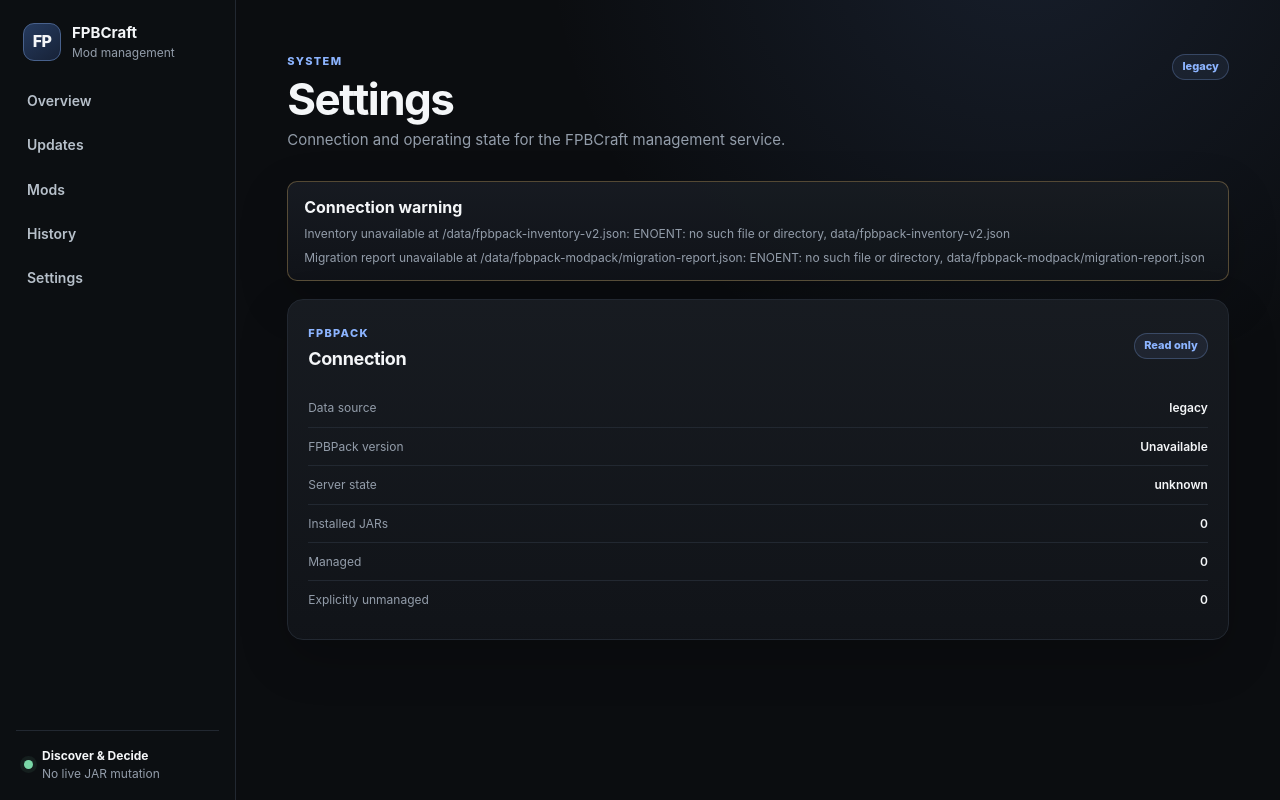
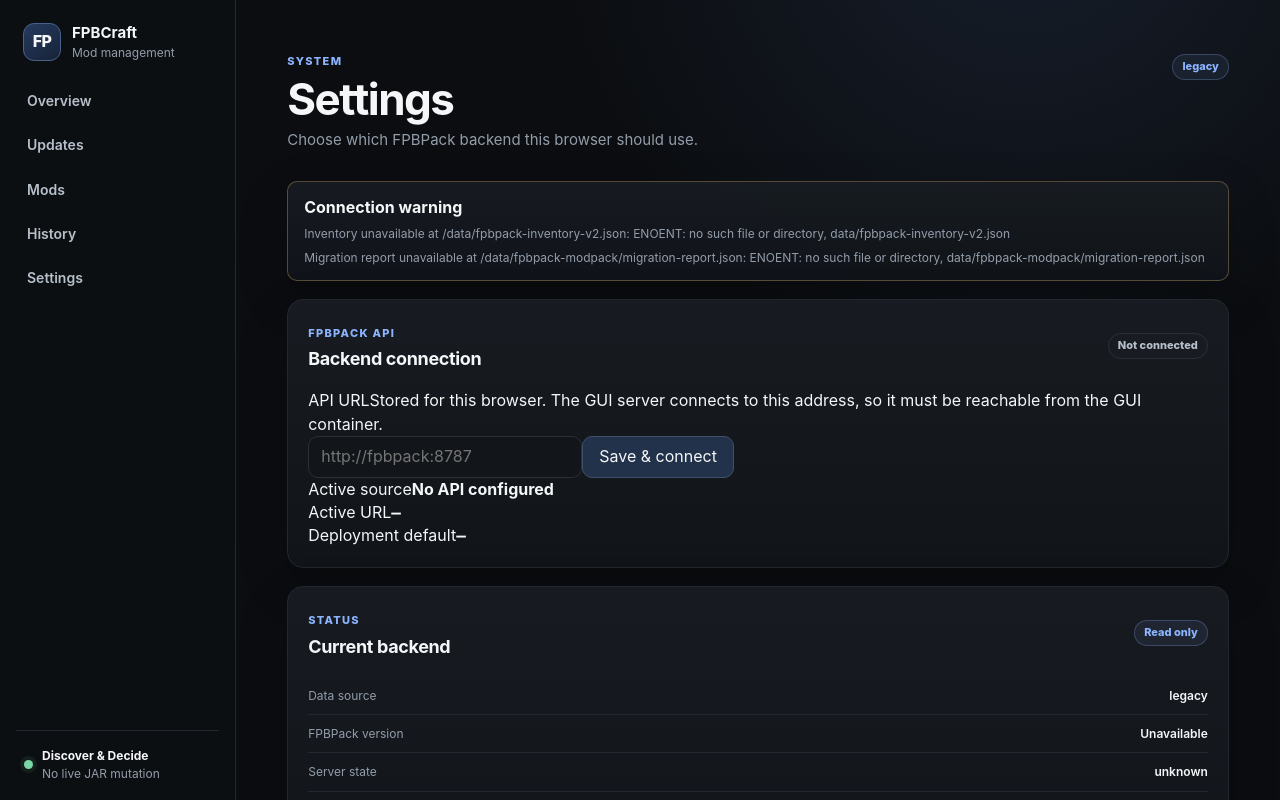
Before and after one commit to fpbcraft/fpbcraft-gui, a Next.js app: page /settings in a window 1280 px wide. Shown: the top 800 px of the page. Built offline with nearby package versions, Linux system fonts and the light colour scheme; no server answers.

Commit message:
feat(gui): configure backend URL from Settings

```diff
--- a/src/app/settings/page.tsx
+++ b/src/app/settings/page.tsx
@@ -1,19 +1,53 @@
 import {PageHeader, Pill} from '@/components/ui';
 import {loadManagementState} from '@/lib/management';
+import {resetApiUrl, saveApiUrl} from './actions';
 
 export const dynamic = 'force-dynamic';
 
-export default async function SettingsPage() {
-  const state = await loadManagementState();
+export default async function SettingsPage({
+  searchParams,
+}: {
+  searchParams: Promise<{connection?: string; message?: string}>;
+}) {
+  const [state, params] = await Promise.all([loadManagementState(), searchParams]);
+  const connected = state.source === 'api';
 
   return (
     <>
       <PageHeader
         eyebrow="System"
         title="Settings"
-        description="Connection and operating state for the FPBCraft management service."
-        action={<Pill tone={state.source === 'api' ? 'good' : 'blue'}>{state.source}</Pill>}
+        description="Choose which FPBPack backend this browser should use."
+        action={
+          <Pill tone={connected ? 'good' : state.apiUrl ? 'warn' : 'blue'}>
+            {connected ? 'Connected' : state.apiUrl ? 'Connection failed' : state.source}
+          </Pill>
+        }
       />
+
+      {params.connection === 'saved' && connected ? (
+        <section className="notice notice-good">
+          <strong>Backend connected</strong>
+          <p>The browser-specific FPBPack API URL was saved and verified.</p>
+        </section>
+      ) : null}
+
+      {params.connection === 'default' ? (
+        <section className="notice">
+          <strong>Browser override cleared</strong>
+          <p>
+            The GUI is now using the deployment default, or compatibility data if no
+            default backend is configured.
+          </p>
+        </section>
+      ) : null}
+
+      {params.connection === 'invalid' ? (
+        <section className="notice notice-warn">
+          <strong>Invalid backend URL</strong>
+          <p>{params.message ?? 'Enter a valid http:// or https:// URL.'}</p>
+        </section>
+      ) : null}
 
       {state.errors.length ? (
         <section className="notice notice-warn">
@@ -27,8 +61,71 @@ export default async function SettingsPage() {
       <section className="panel">
         <div className="panel-heading">
           <div>
-            <span className="eyebrow">FPBPack</span>
-            <h2>Connection</h2>
+            <span className="eyebrow">FPBPack API</span>
+            <h2>Backend connection</h2>
+          </div>
+          <Pill tone={connected ? 'good' : 'neutral'}>
+            {connected ? 'Live backend' : 'Not connected'}
+          </Pill>
+        </div>
+
+        <form className="connection-form" action={saveApiUrl}>
+          <label htmlFor="api-url">
+            API URL
+            <span>
+              Stored for this browser. The GUI server connects to this address, so it
+              must be reachable from the GUI container.
+            </span>
+          </label>
+          <div className="connection-input-row">
+            <input
+              id="api-url"
+              name="apiUrl"
+              type="url"
+              inputMode="url"
+              defaultValue={state.apiUrl ?? state.environmentApiUrl ?? ''}
+              placeholder="http://fpbpack:8787"
+              autoComplete="url"
+            />
+            <button type="submit">Save &amp; connect</button>
+          </div>
+        </form>
+
+        <div className="connection-meta">
+          <div>
+            <span>Active source</span>
+            <strong>
+              {state.apiUrlSource === 'browser'
+                ? 'Browser override'
+                : state.apiUrlSource === 'environment'
+                  ? 'Deployment default'
+                  : 'No API configured'}
+            </strong>
+          </div>
+          <div>
+            <span>Active URL</span>
+            <strong className="mono">{state.apiUrl ?? '—'}</strong>
+          </div>
+          <div>
+            <span>Deployment default</span>
+            <strong className="mono">{state.environmentApiUrl ?? '—'}</strong>
+          </div>
+        </div>
+
+        {state.apiUrlSource === 'browser' ? (
+          <form action={resetApiUrl}>
+            <button type="submit" className="secondary-button">
+              Reset to deployment default
+            </button>
+          </form>
+        ) : null}
+      </section>
+
+      <section className="panel">
+        <div className="panel-heading">
+          <div>
+            <span className="eyebrow">Status</span>
+            <h2>Current backend</h2>
           </div>
           <Pill tone={state.status.read_only ? 'blue' : 'warn'}>
             {state.status.read_only ? 'Read only' : state.status.mode}
```
